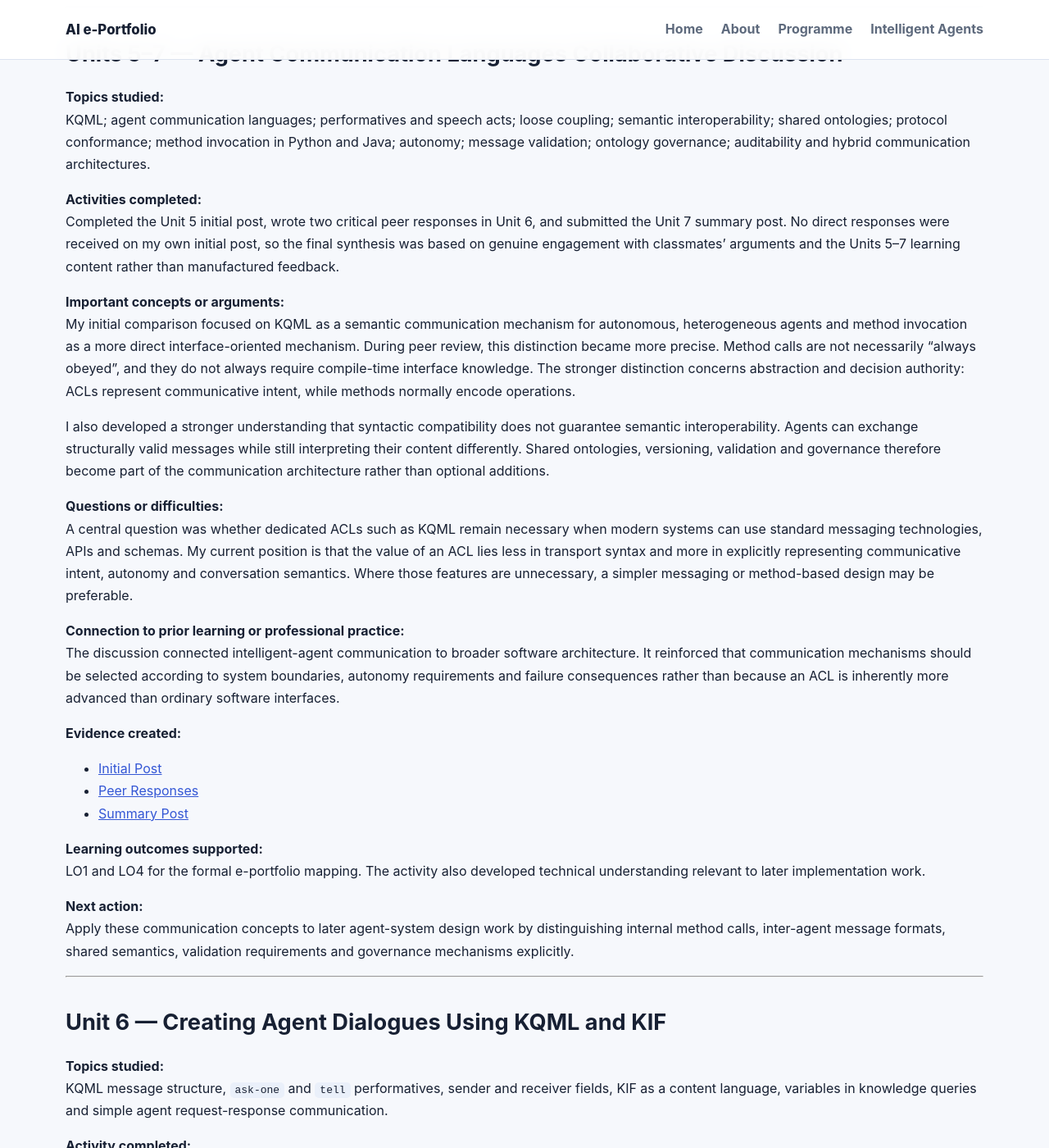
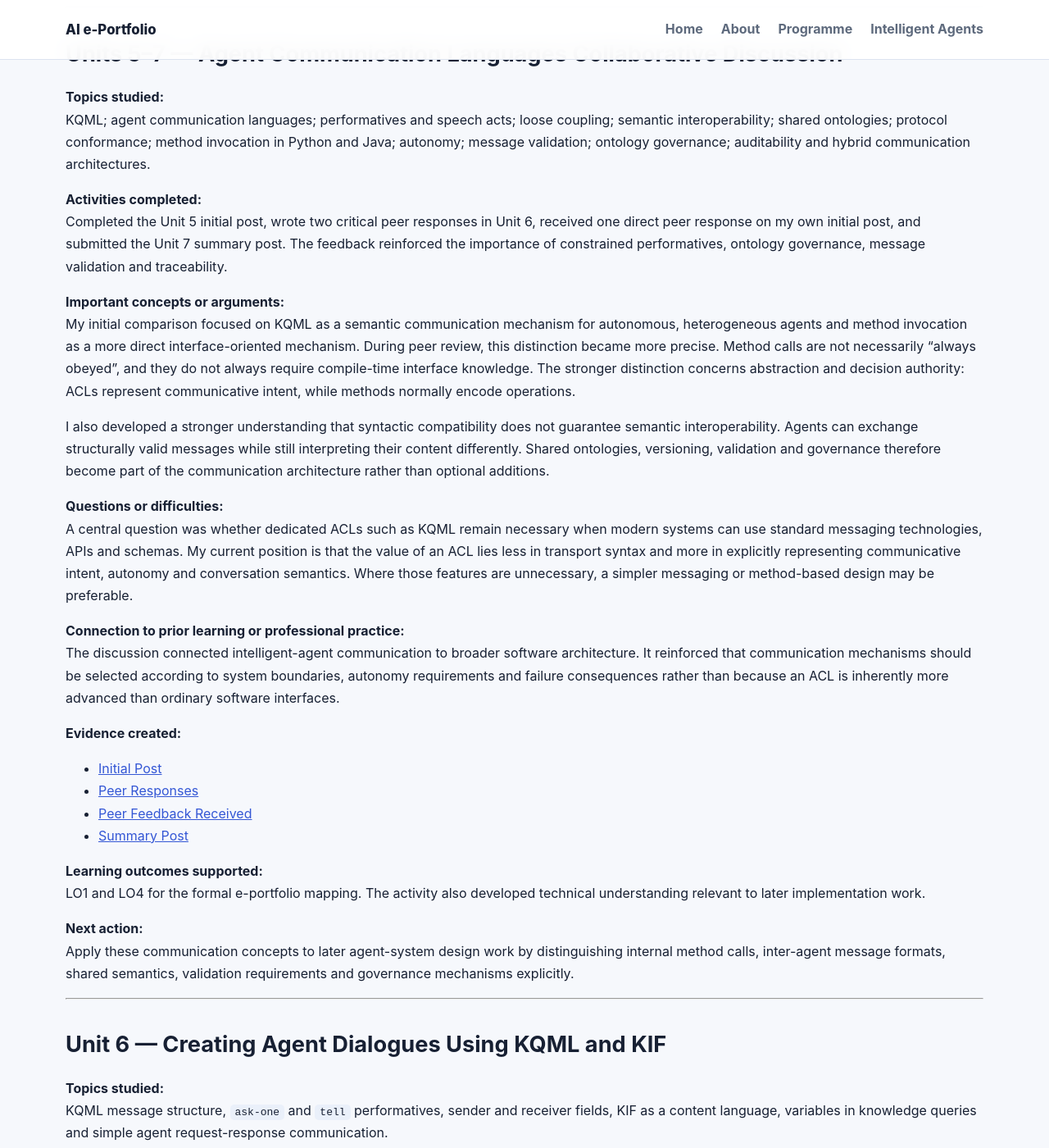
Before and after one commit to Monogios1996/Monogios1996.github.io, a Jekyll site: the page built from modules/intelligent-agents/learning-log.md, in a window 1280 px wide and 1400 px high, scrolled down 1283 px. Shown: the whole window at 82% size. Built offline with Jekyll 4.4.1, drawn with Linux system fonts in a browser that asks for light colours.

Commit message:
Correct Discussion 2 learning log feedback

```diff
--- a/modules/intelligent-agents/learning-log.md
+++ b/modules/intelligent-agents/learning-log.md
@@ -44,7 +44,7 @@ Carry the concepts of bounded autonomy, coordination, system-level constraints a
 KQML; agent communication languages; performatives and speech acts; loose coupling; semantic interoperability; shared ontologies; protocol conformance; method invocation in Python and Java; autonomy; message validation; ontology governance; auditability and hybrid communication architectures.
 
 **Activities completed:**
-Completed the Unit 5 initial post, wrote two critical peer responses in Unit 6, and submitted the Unit 7 summary post. No direct responses were received on my own initial post, so the final synthesis was based on genuine engagement with classmates' arguments and the Units 5–7 learning content rather than manufactured feedback.
+Completed the Unit 5 initial post, wrote two critical peer responses in Unit 6, received one direct peer response on my own initial post, and submitted the Unit 7 summary post. The feedback reinforced the importance of constrained performatives, ontology governance, message validation and traceability.
 
 **Important concepts or arguments:**
 My initial comparison focused on KQML as a semantic communication mechanism for autonomous, heterogeneous agents and method invocation as a more direct interface-oriented mechanism. During peer review, this distinction became more precise. Method calls are not necessarily “always obeyed”, and they do not always require compile-time interface knowledge. The stronger distinction concerns abstraction and decision authority: ACLs represent communicative intent, while methods normally encode operations.
@@ -60,6 +60,7 @@ The discussion connected intelligent-agent communication to broader software arc
 **Evidence created:**
 - [Initial Post]({{ '/modules/intelligent-agents/evidence/discussions/unit-05-agent-communication-languages-initial-post/' | relative_url }})
 - [Peer Responses]({{ '/modules/intelligent-agents/evidence/discussions/unit-06-agent-communication-languages-peer-responses/' | relative_url }})
+- [Peer Feedback Received]({{ '/modules/intelligent-agents/evidence/discussions/unit-06-agent-communication-languages-feedback-received/' | relative_url }})
 - [Summary Post]({{ '/modules/intelligent-agents/evidence/discussions/unit-07-agent-communication-languages-summary-post/' | relative_url }})
 
 **Learning outcomes supported:**
```
